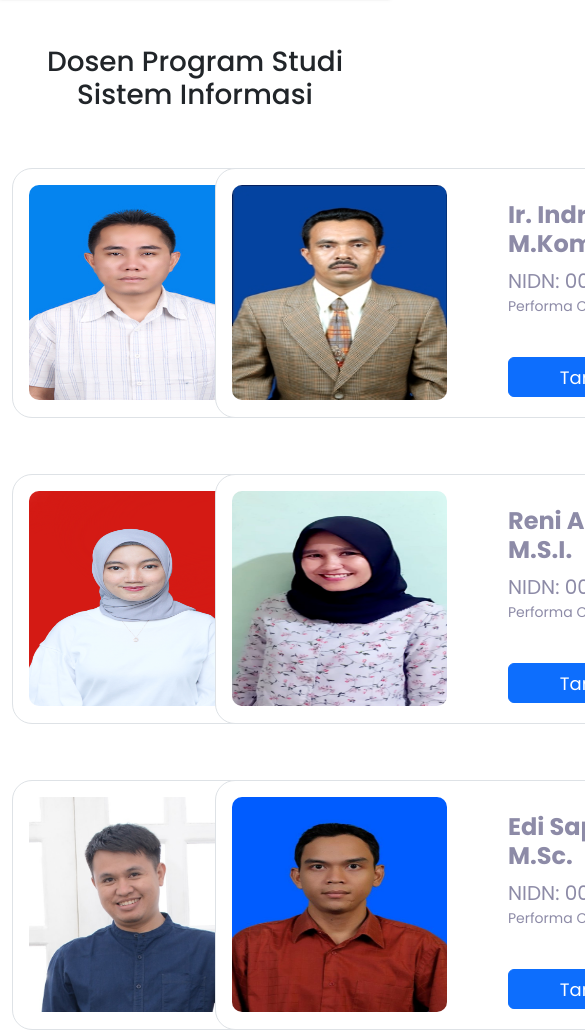
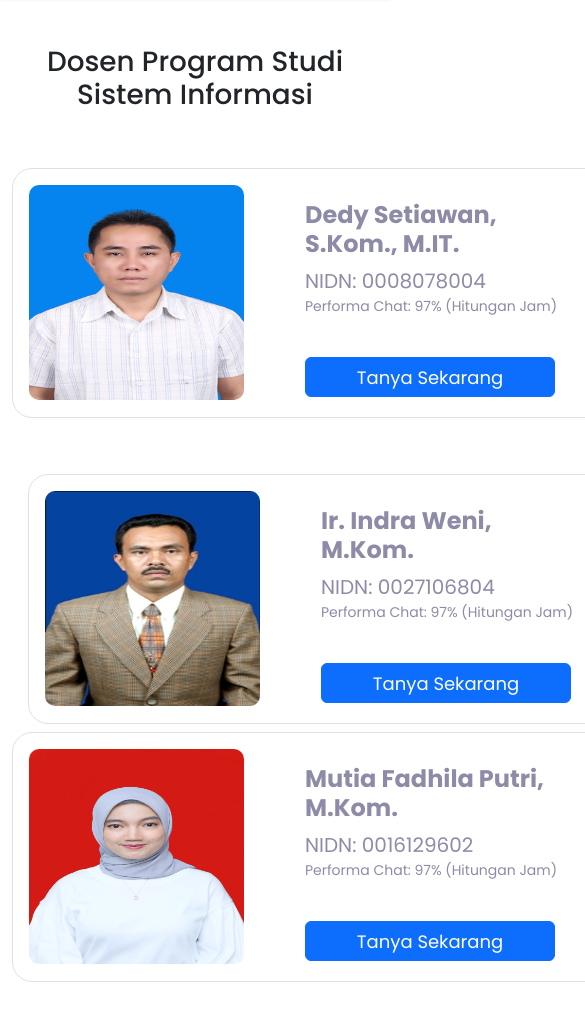
Before and after one commit to randi55/tanyaDoseng, a plain HTML site: page daftarNamaDosen.html in a window 390 px wide. Shown: the part 79-1110 px from the top of the page, 585 px wide, since content can reach past the window. Drawn offline with Linux system fonts and the light colour scheme.

Commit message:
responsive daftar nama dosen dan profil dosen

```diff
--- a/daftarNamaDosen.html
+++ b/daftarNamaDosen.html
@@ -38,7 +38,7 @@
     <div class="container">
         <h1 class="text-center mt-5">Dosen Program Studi Sistem Informasi</h1>
         <div class="row g-2 mt-5">
-            <div class="col-6 mb-5 ">
+            <div class="col-lg-6 col-sm-12 mb-5 ">
                 <div class="p-3 border bg-white me-3 kolom">
                     <div class="row">
                         <div class="col">
@@ -53,7 +53,7 @@
                     </div>
                 </div>
             </div>
-            <div class="col-6">
+            <div class="col-lg-6 col-sm-12">
                 <div class="p-3 border bg-white ms-3 kolom">
                     <div class="row">
                         <div class="col">
@@ -68,7 +68,7 @@
                     </div>
                 </div>
             </div>
-            <div class="col-6 mb-5">
+            <div class="col-lg-6 mb-5 col-sm-12">
                 <div class="p-3 border bg-white me-3 kolom">
                     <div class="row">
                         <div class="col">
@@ -83,7 +83,7 @@
                     </div>
                 </div>
             </div>
-            <div class="col-6">
+            <div class="col-lg-6 col-sm-12">
                 <div class="p-3 border bg-white ms-3 kolom">
                     <div class="row">
                         <div class="col">
@@ -98,7 +98,7 @@
                     </div>
                 </div>
             </div>
-            <div class="col-6 mb-5">
+            <div class="col-lg-6 mb-5 col-sm-12">
                 <div class="p-3 border bg-white me-3 kolom">
                     <div class="row">
                         <div class="col">
@@ -113,7 +113,7 @@
                     </div>
                 </div>
             </div>
-            <div class="col-6">
+            <div class="col-lg-6 col-sm-12">
                 <div class="p-3 border bg-white ms-3 kolom">
                     <div class="row">
                         <div class="col">
--- a/profilD.css
+++ b/profilD.css
@@ -33,7 +33,7 @@ img {
 }
 
 .accordion {
-    width: 800px;
+    /* width: 800px; */
     border-radius: 10px;
 }
 
```
Also changed, not shown: beranda.html (+2 -2 lines), profilDosen.html (+3 -4 lines).
